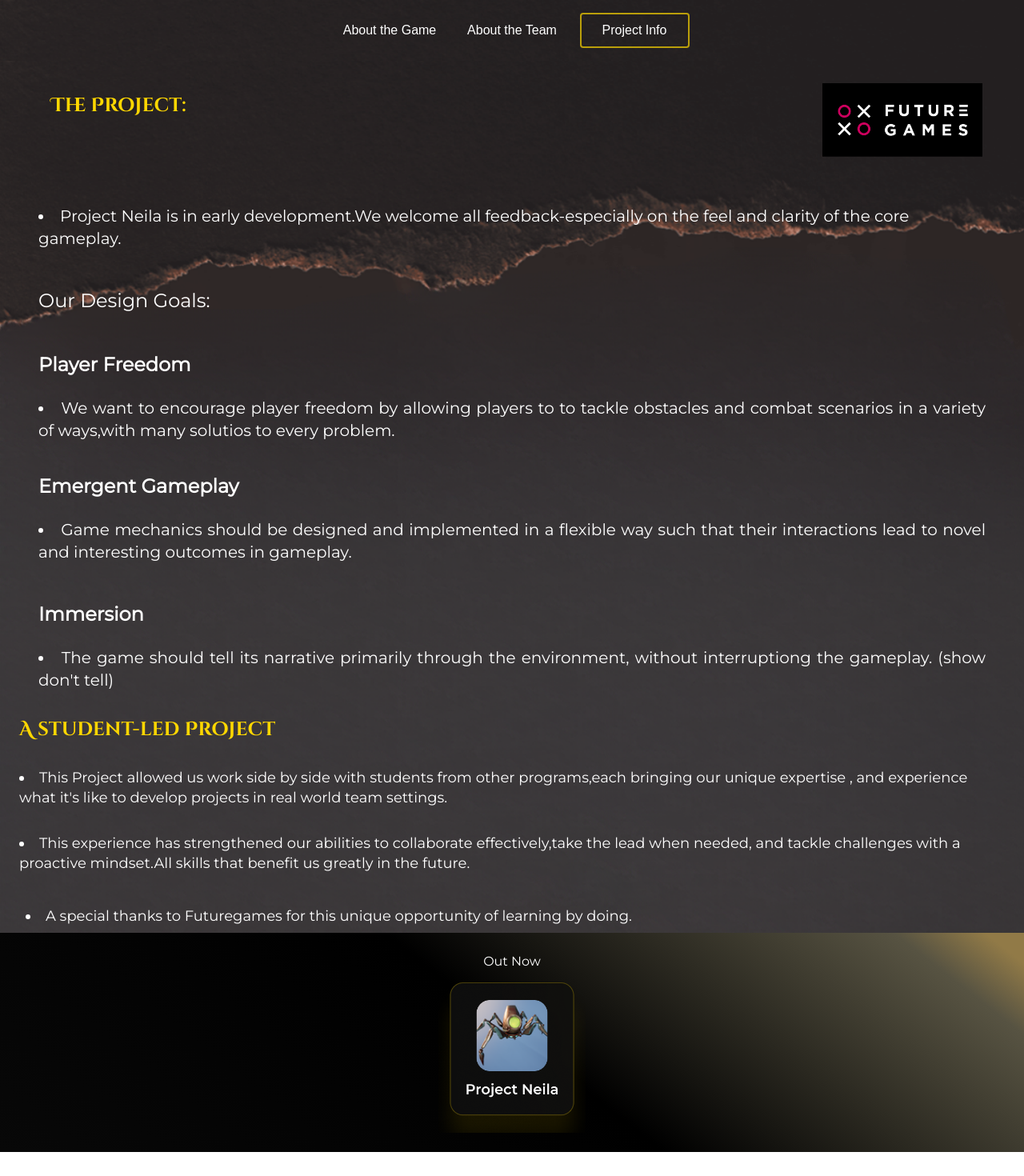
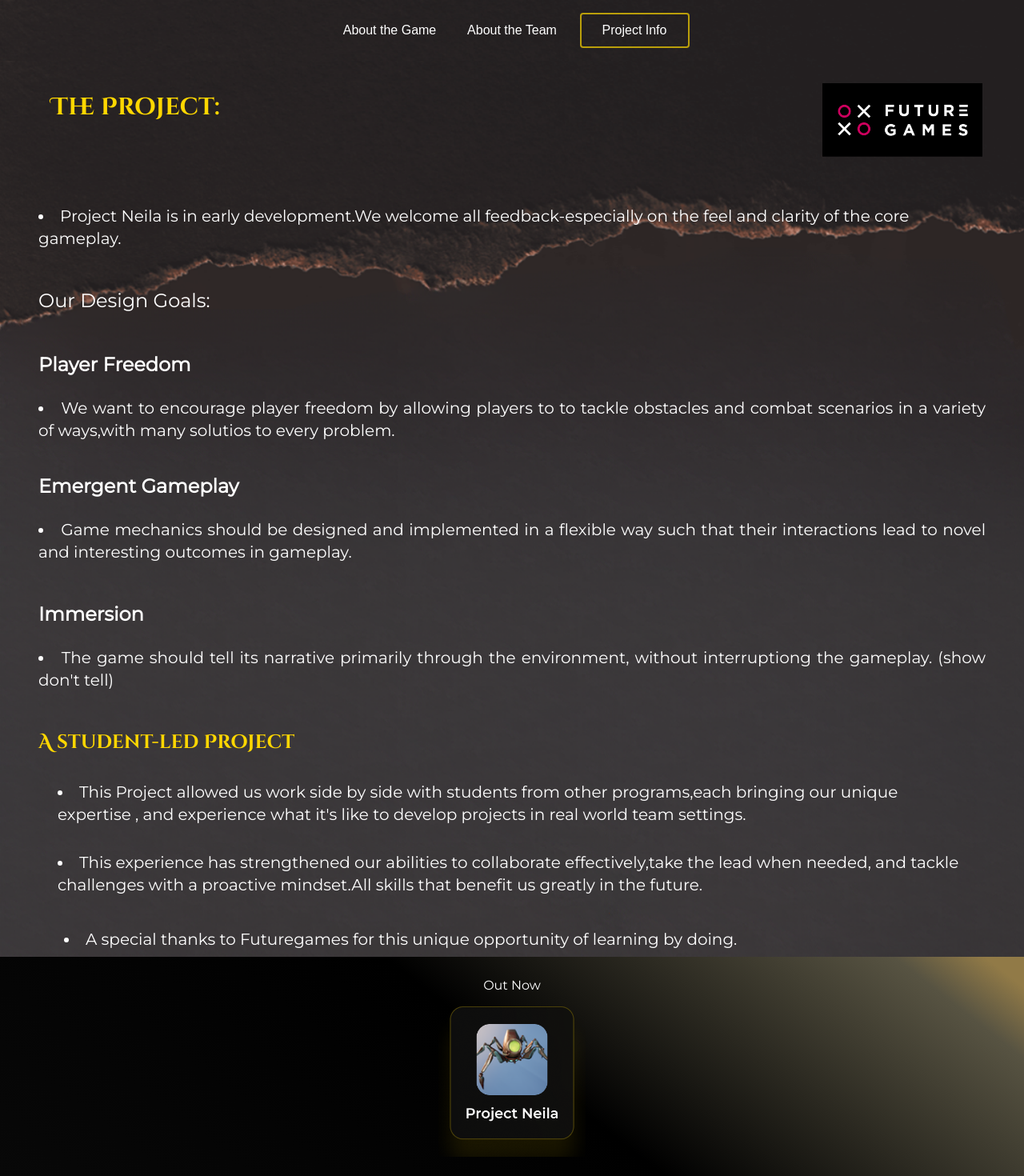
Before and after one commit to jasminedns/neila, a Next.js app: page /project-info in a window 1280 px wide. Shown: the whole page at 80% size. Before the commit the page ends 1440 px from the top, so only its background shows below. Built offline with nearby package versions, Linux system fonts and the light colour scheme.

Commit message:
making all fonts to be in same size

```diff
--- a/src/components/ProjectInfoIntro/index.tsx
+++ b/src/components/ProjectInfoIntro/index.tsx
@@ -4,7 +4,7 @@ const ProjectInfoIntroDiv = () => {
     return (
         <>
          <div className="flex flex-col md:justify-between md:flex-row mx-6 my-0 p-7">
-            <h4 className="text-amber-300  m-3 text-2xl font-bold font-cinzel">The Project:</h4>
+            <h4 className="text-amber-300  m-3 text-2xl md:text-3xl font-bold font-cinzel">The Project:</h4>
 
             <div className="w-[200px]  self-center">
                 <Image src="/images/futuregame_logo.png" alt="futuregame_logo" width={0}  height={0} sizes="100vw"
--- a/src/components/StudentProjectDiv/index.tsx
+++ b/src/components/StudentProjectDiv/index.tsx
@@ -3,14 +3,14 @@ import Image from "next/image"
 const StudentProjectDiv = () => {
     return (
         <>
-                <div className="m-6 mb-0">
+                <div className="m-12 mb-0">
                     <h4 className="font-cinzel mt-8 text-2xl">A student-led Project</h4>
-                    <div className="font-montserrat text-[18px]  mb-0">
-                    <li className=" mt-8">This Project allowed us work side by side with students from other programs,each bringing our unique expertise ,
+                    <div className="font-montserrat text-xl mb-0">
+                    <li className=" mt-8 m-6">This Project allowed us work side by side with students from other programs,each bringing our unique expertise ,
                         and experience what it's like to develop projects in real world team settings.</li>
-                    <li className=" mt-8">This experience has strengthened our abilities to collaborate effectively,take the lead when needed,
+                    <li className=" mt-8 m-6">This experience has strengthened our abilities to collaborate effectively,take the lead when needed,
                         and tackle challenges with a proactive mindset.All skills that benefit us greatly in the future.</li>
-                    <li className="mt-8 mb-0 p-2">A special thanks to Futuregames for this unique opportunity of learning by doing.</li>
+                    <li className="mt-8 mx-6 mb-0 p-2">A special thanks to Futuregames for this unique opportunity of learning by doing.</li>
                     </div>
                 </div>
 
```
